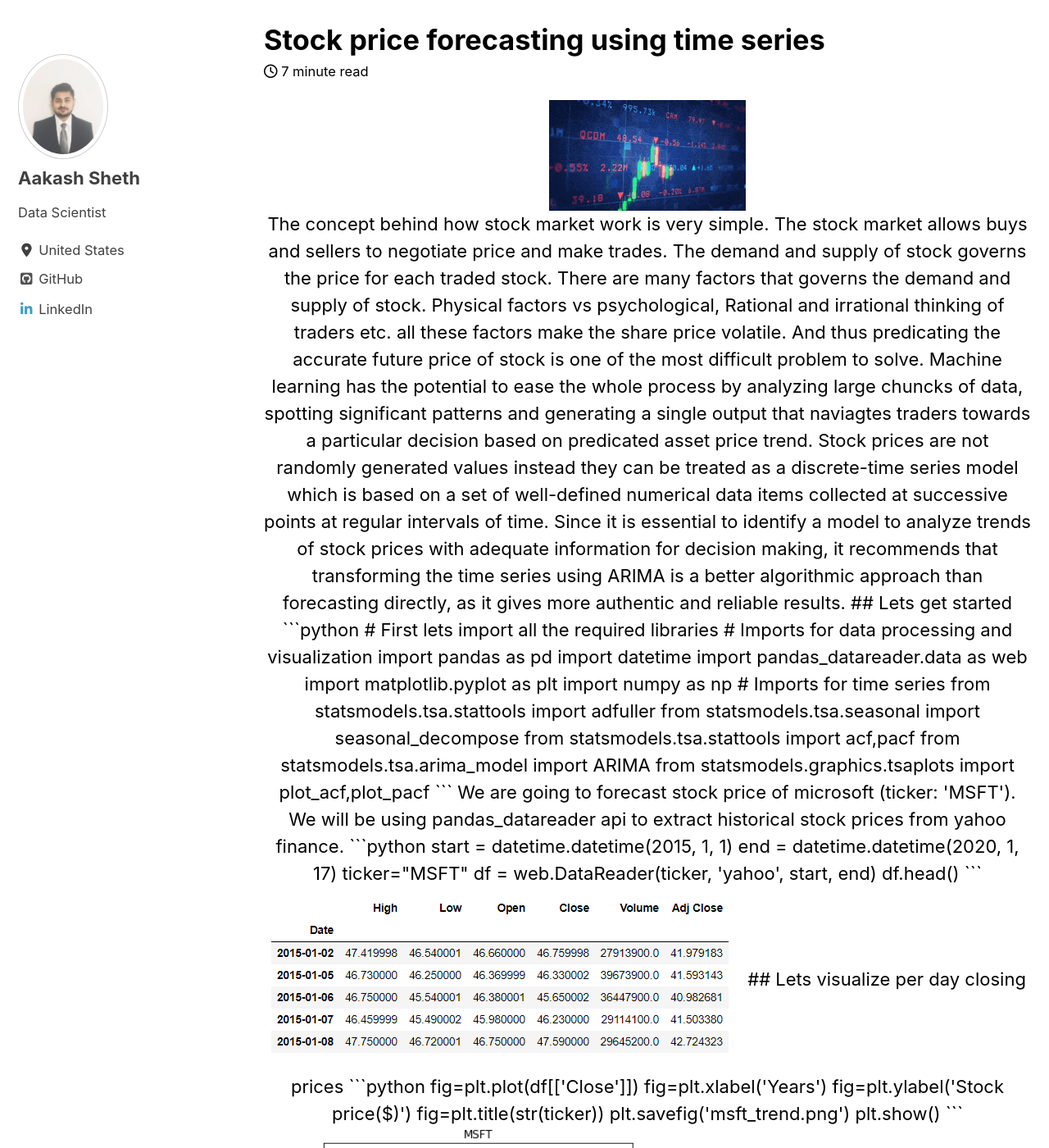
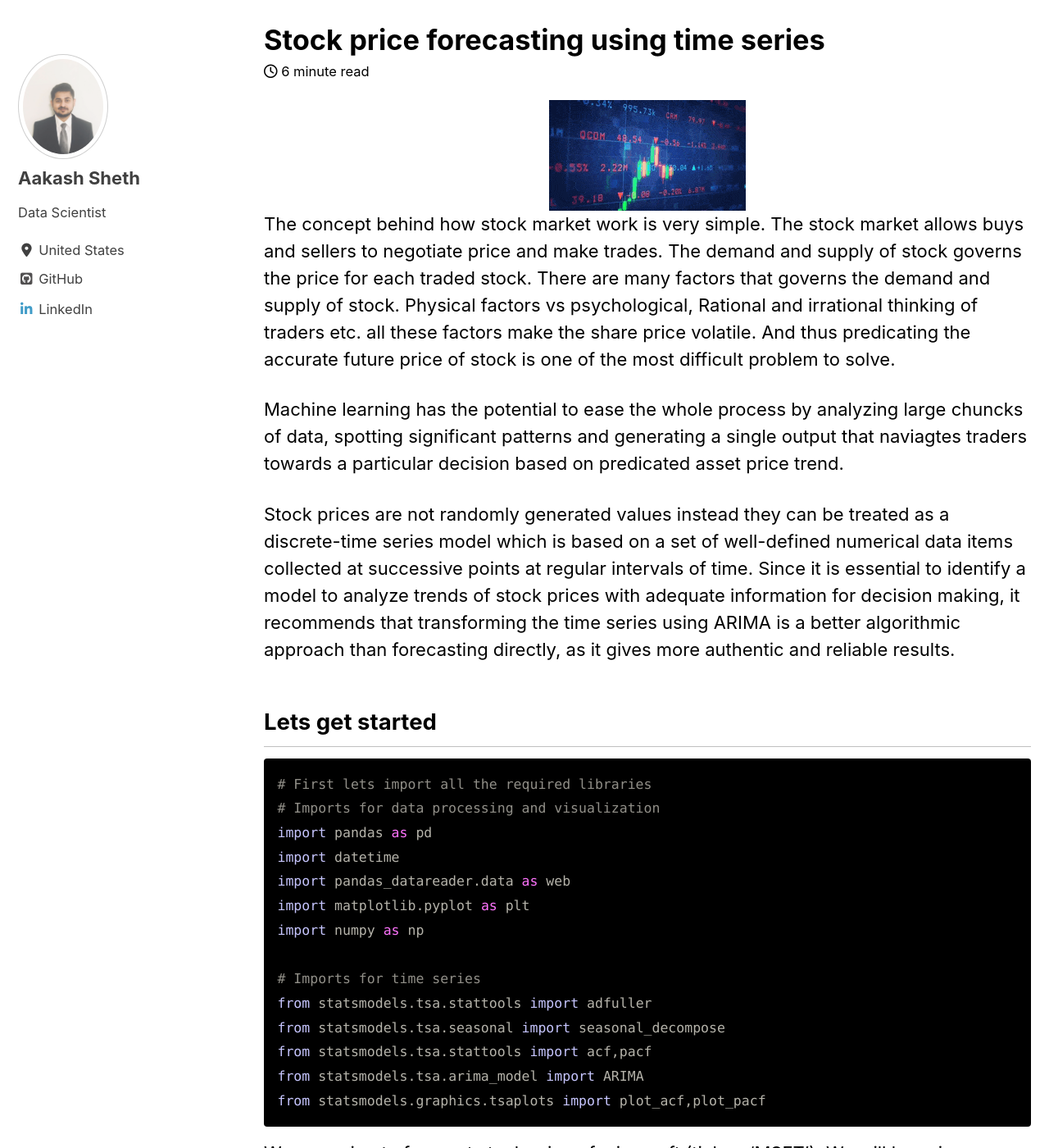
Before and after one commit to aakash-sheth/aakash-sheth.github.io, a Jekyll site: the page built from _posts/2020-01-20-time_series_forecasting.md, in a window 1280 px wide and 1400 px high, scrolled down 843 px. Shown: the whole window at 82% size. Built offline with Jekyll 4.4.1, drawn with Linux system fonts in a browser that asks for light colours; cached includes are drawn as plain includes; nearby versions of some CDN libraries; some of the changed text lies outside the part shown.

Commit message:
stock price forecasting blog

```diff
--- a/_posts/2020-01-20-time_series_forecasting.md
+++ b/_posts/2020-01-20-time_series_forecasting.md
@@ -9,7 +9,7 @@ header:
 excerpt: "Stock price analysis"
 mathjax: "true"
 ---
-<center><img src="{{ site.url }}{{ site.baseurl }}/images/stock_price_forecasting/header.gif" alt="Header image"><center>
+<center><img src="{{ site.url }}{{ site.baseurl }}/images/stock_price_forecasting/header.gif" alt="Header image"></center>
 The concept behind how stock market work is very simple. The stock market allows buys and sellers to negotiate price and make trades. The demand and supply of stock governs the price for each traded stock. There are many factors that governs the demand and supply of stock. Physical factors vs psychological, Rational and irrational thinking of traders etc. all these factors make the share price volatile. And thus predicating the accurate future price of stock is one of the most difficult problem to solve.
 
 Machine learning has the potential to ease the whole process by analyzing large chuncks of data, spotting significant patterns and generating a single output that naviagtes traders towards a particular decision based on predicated asset price trend.
```
